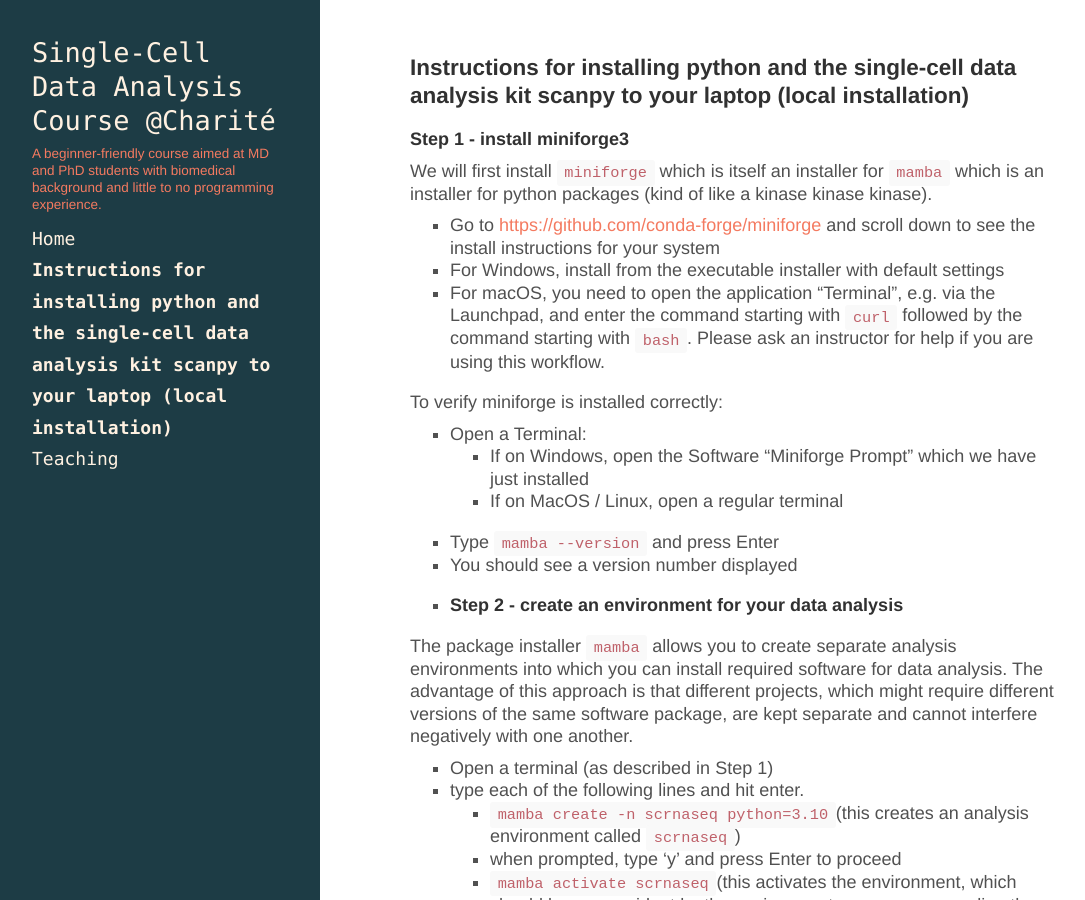
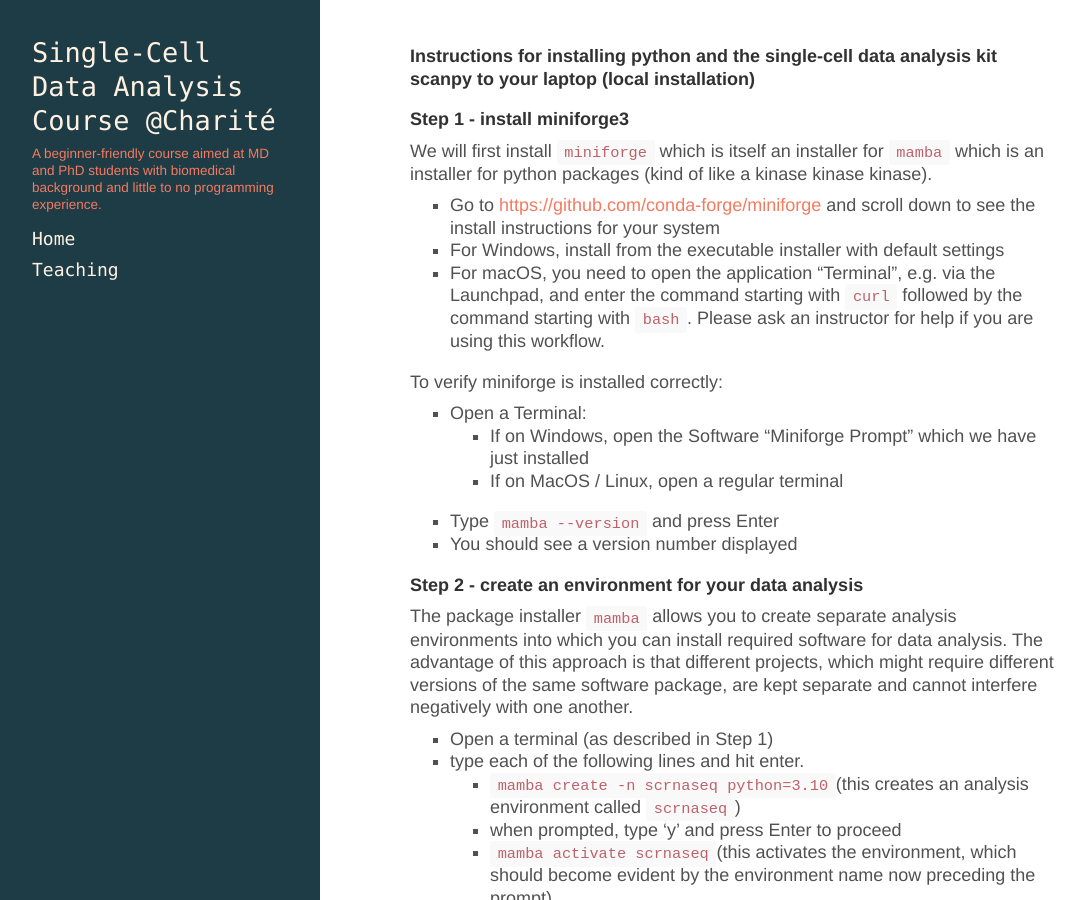
Before and after one commit to buchauer-lab/charite-sc-data-course, a Jekyll site: the page built from docs/installpython.md, in a window 1280 px wide and 900 px high. Shown: the whole window, without its empty margins (4-1089 px from the left). Built offline with Jekyll 4.4.1, drawn with Linux system fonts in a browser that asks for light colours; nearby versions of some CDN libraries; a style sheet for code colours, icons or effects is not loaded; our own code applies the rules of GitHub Pages for plain Markdown files.

```diff
--- a/docs/installpython.md
+++ b/docs/installpython.md
@@ -3,7 +3,7 @@ layout: page
 permalink: /installpython/
 ---
 
-### Instructions for installing python and the single-cell data analysis kit scanpy to your laptop (local installation)
+#### Instructions for installing python and the single-cell data analysis kit scanpy to your laptop (local installation)
 
 #### Step 1 - install miniforge3
 
@@ -18,7 +18,8 @@ To verify miniforge is installed correctly:
 	- If on MacOS / Linux, open a regular terminal
 - Type `mamba --version` and press Enter
 - You should see a version number displayed
--
+
+
 #### Step 2 - create an environment for your data analysis
 
 The package installer `mamba` allows you to create separate analysis environments into which you can install required software for data analysis. The advantage of this approach is that different projects, which might require different versions of the same software package, are kept separate and cannot interfere negatively with one another.
```
